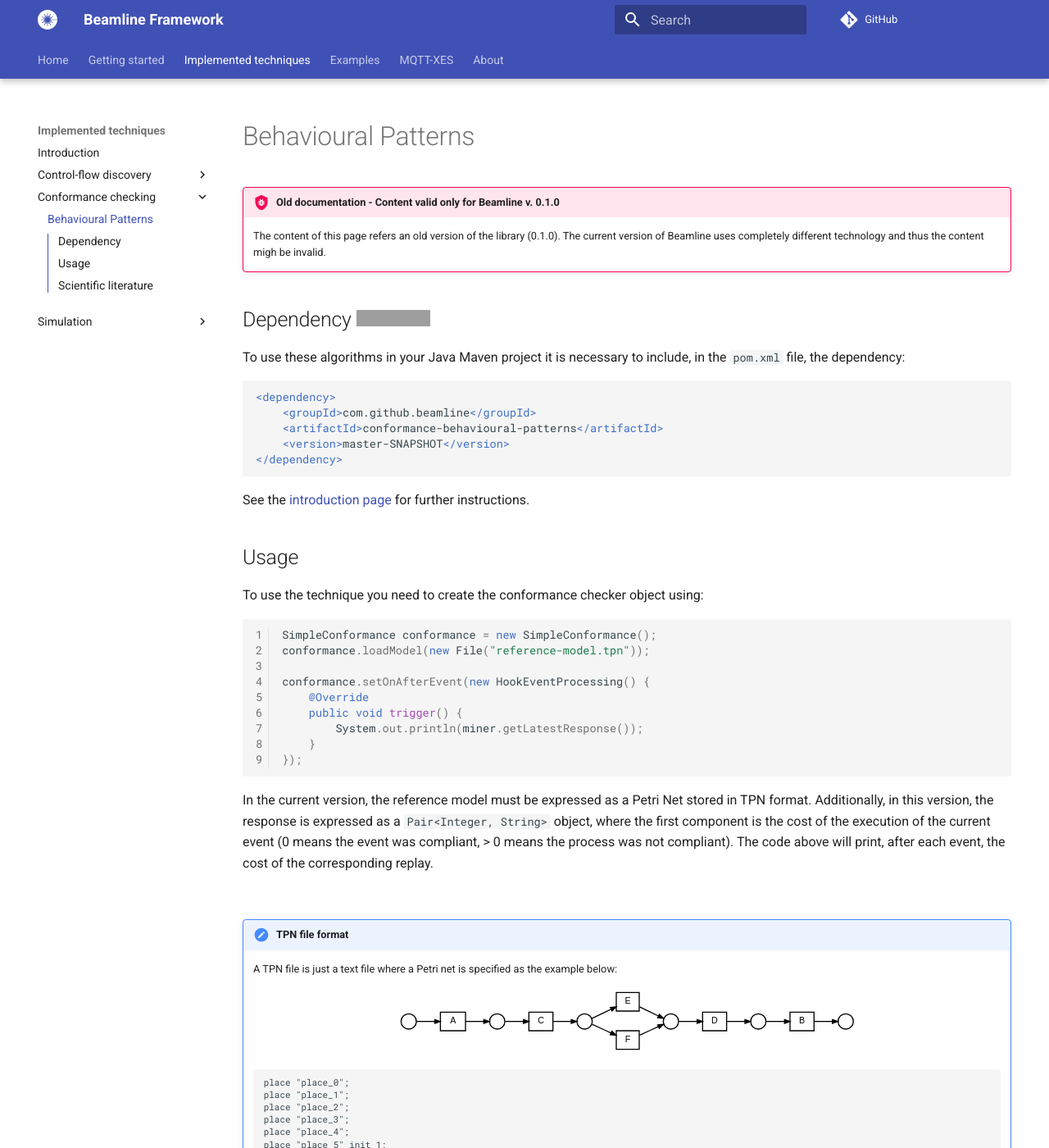
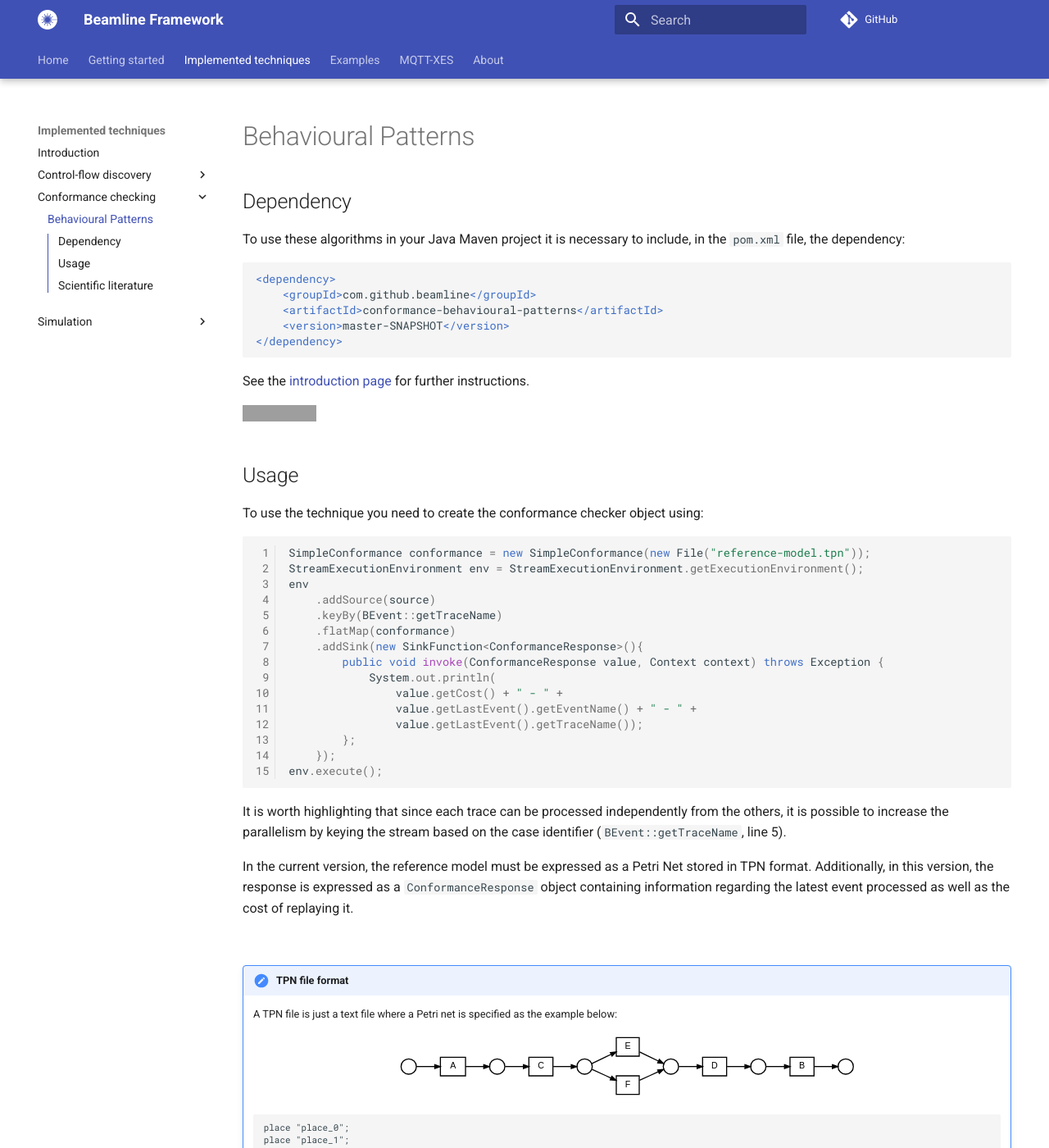
Before and after one commit to beamline/docs, an MkDocs documentation site: the page built from docs/implemented-techniques/conformance-behavioural-patterns.md, in a window 1280 px wide and 1400 px high. Shown: the whole window at 82% size. Built offline with MkDocs 1.6.1 and Material for MkDocs 9.7.7, drawn with Linux system fonts in a browser that asks for light colours; comment, search, counter and statistics services are not loaded; grey boxes are pictures that could not be loaded.

Commit message:
Adapted page on conformance

````diff
--- a/docs/implemented-techniques/conformance-behavioural-patterns.md
+++ b/docs/implemented-techniques/conformance-behavioural-patterns.md
@@ -1,8 +1,4 @@
-!!! bug "Old documentation - Content valid only for Beamline v. 0.1.0"
-    The content of this page refers an old version of the library (0.1.0). The current version of Beamline uses completely different technology and thus the content migh be invalid.
-
-
-## Dependency [![](https://jitpack.io/v/beamline/conformance-behavioural-patterns.svg)](https://jitpack.io/#beamline/conformance-behavioural-patterns)
+## Dependency
 
 To use these algorithms in your Java Maven project it is necessary to include, in the `pom.xml` file, the dependency:
 ```xml
@@ -14,24 +10,35 @@ To use these algorithms in your Java Maven project it is necessary to include, i
 ```
 See the [introduction page](index.md) for further instructions.
 
+[![](https://jitpack.io/v/beamline/conformance-behavioural-patterns.svg)](https://jitpack.io/#beamline/conformance-behavioural-patterns)
+
 
 ## Usage
 
 To use the technique you need to create the conformance checker object using:
 
 ```java linenums="1"
-SimpleConformance conformance = new SimpleConformance();
-conformance.loadModel(new File("reference-model.tpn"));
+SimpleConformance conformance = new SimpleConformance(new File("reference-model.tpn"));
+StreamExecutionEnvironment env = StreamExecutionEnvironment.getExecutionEnvironment();
+env
+    .addSource(source)
+    .keyBy(BEvent::getTraceName)
+    .flatMap(conformance)
+    .addSink(new SinkFunction<ConformanceResponse>(){
+        public void invoke(ConformanceResponse value, Context context) throws Exception {
+            System.out.println(
+                value.getCost() + " - " +
+                value.getLastEvent().getEventName() + " - " +
+                value.getLastEvent().getTraceName());
+        };
+    });
+env.execute();
 
-conformance.setOnAfterEvent(new HookEventProcessing() {
-    @Override
-    public void trigger() {
-        System.out.println(miner.getLatestResponse());
-    }
-});
 ```
 
-In the current version, the reference model must be expressed as a Petri Net stored in TPN format. Additionally, in this version, the response is expressed as a `Pair<Integer, String>` object, where the first component is the cost of the execution of the current event (0 means the event was compliant, > 0 means the process was not compliant). The code above will print, after each event, the cost of the corresponding replay.
+It is worth highlighting that since each trace can be processed independently from the others, it is possible to increase the parallelism by keying the stream based on the case identifier (`BEvent::getTraceName`, line 5).
+
+In the current version, the reference model must be expressed as a Petri Net stored in TPN format. Additionally, in this version, the response is expressed as a `ConformanceResponse` object containing information regarding the latest event processed as well as the cost of replaying it.
 
 <div class="mermaid">
 graph LR
````
